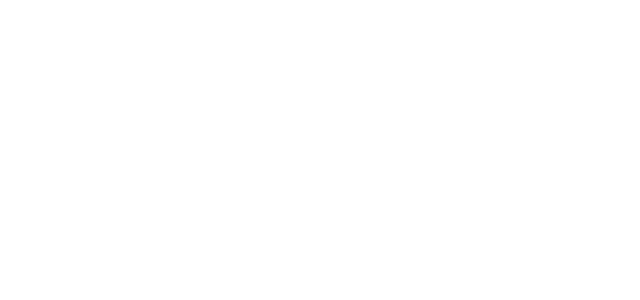
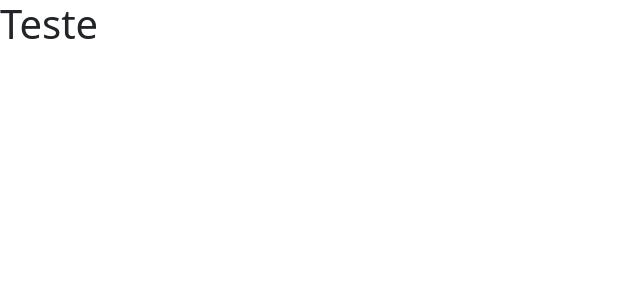
Before and after one commit to AleEspo/bloco-de-notas, a React (Create React App) app: page /teste in a window 1280 px wide. Before the commit this address had no page. Shown: the top 300 px of the page, without its empty margins (0-640 px from the left). Built offline with nearby package versions, Linux system fonts and the light colour scheme.

Commit message:
teste git 2

```diff
--- a/src/App.js
+++ b/src/App.js
@@ -6,6 +6,7 @@
 import { EditPage } from "./pages/EditPage";
 
 import { IsUpdatedContextComponent } from "./context/isUpdated";
+import { Teste2 } from "./pages/Teste2";
 
 function App() {
   return (
@@ -18,6 +19,7 @@
           <Route path="/notas" element={<Notes />} />
           <Route path="/nota/:id" element={<NotePage />} />
           <Route path="/edit/:id" element={<EditPage />} />
+          <Route path="/teste" element={<Teste2 />} />
         </Routes>
       </IsUpdatedContextComponent>
     </>
--- /dev/null
+++ b/src/pages/Teste2/index.js
@@ -0,0 +1,3 @@
+export function Teste2() {
+  return <h1>Teste</h1>;
+}
```
